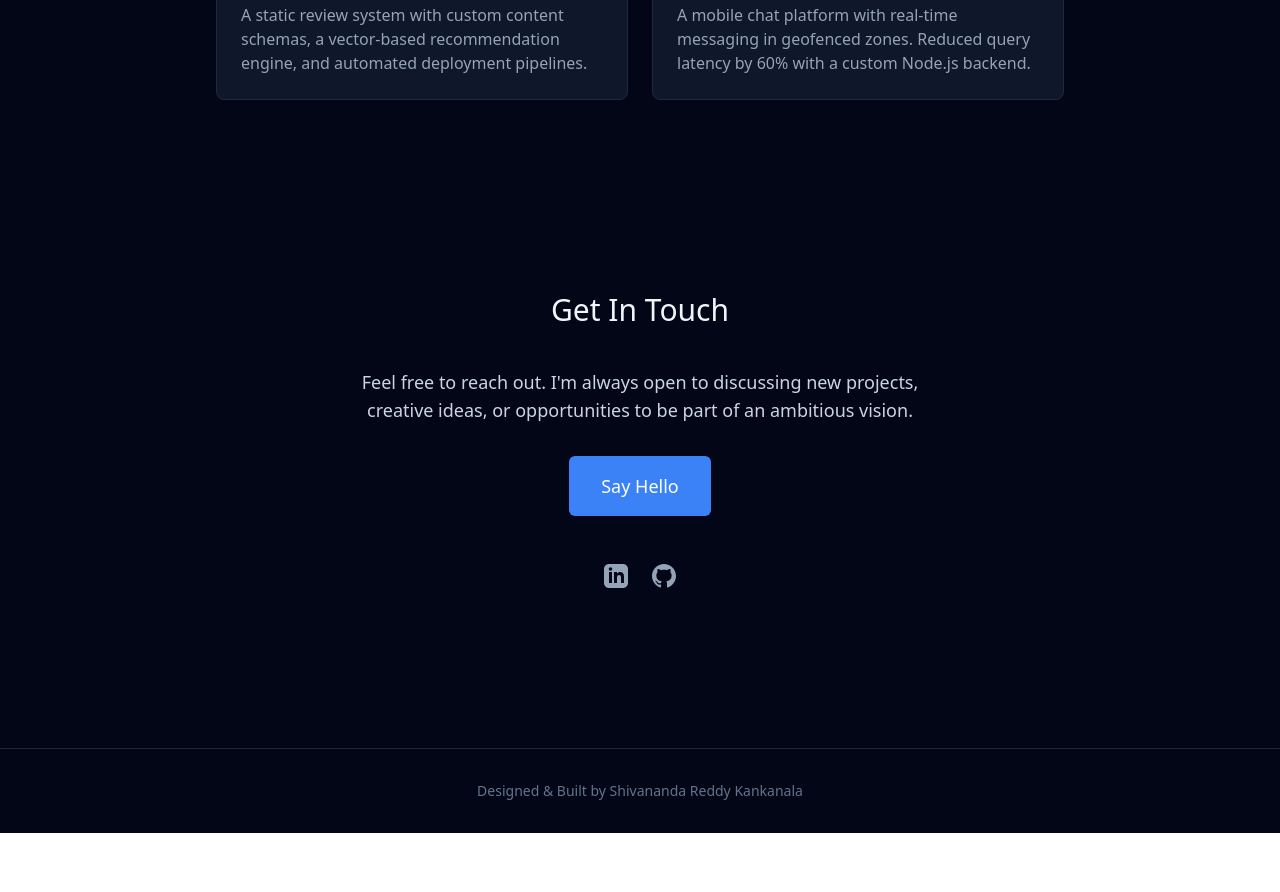
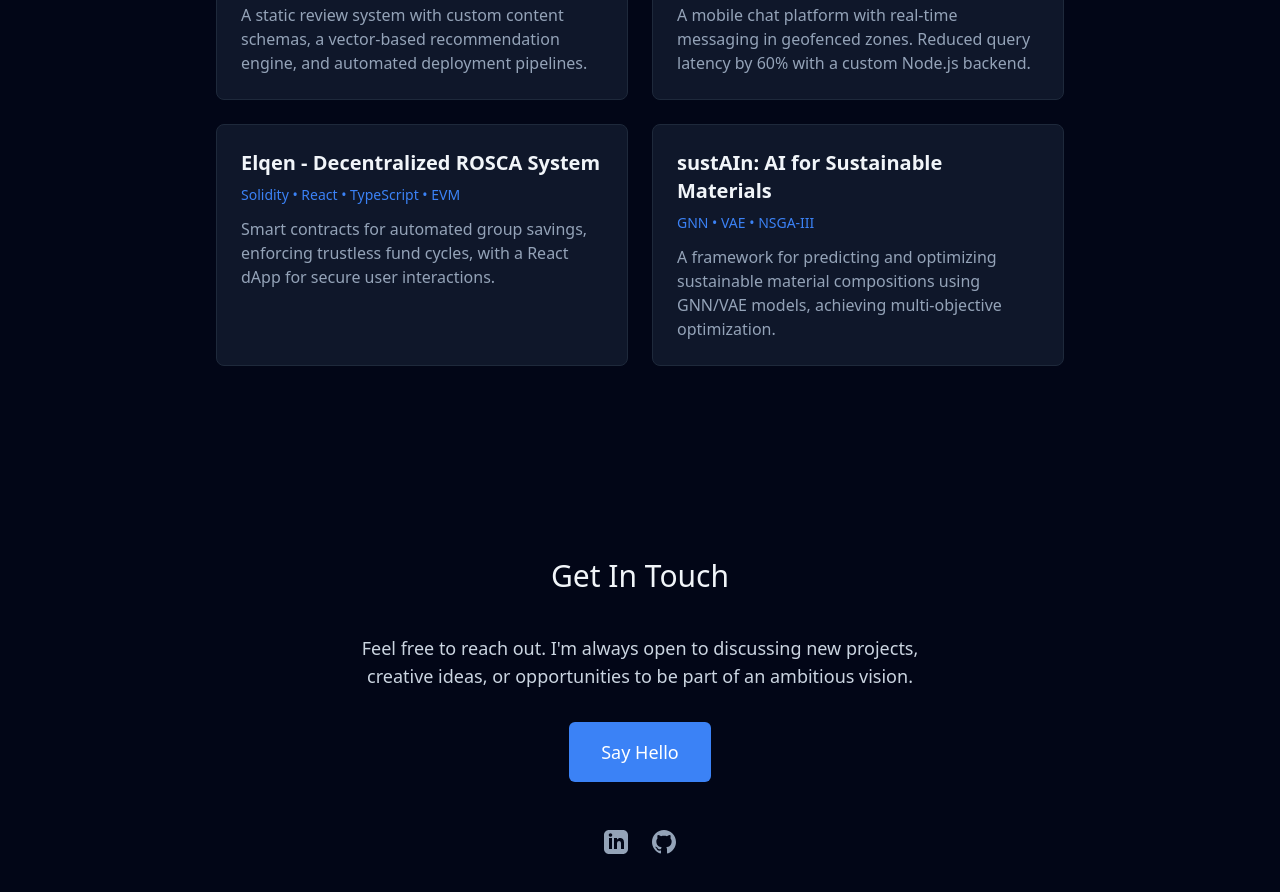
Before and after one commit to sh1vananda/portfolio, a React (Create React App) app: page / in a window 1280 px wide. Shown: the part 3660-4552 px from the top of the page. Before the commit the page ends 4493 px from the top, so only its background shows below. Built offline with nearby package versions, Linux system fonts and the light colour scheme.

Commit message:
update projects

```diff
--- a/src/App.js
+++ b/src/App.js
@@ -135,6 +135,16 @@ const resumeData = {
       name: 'Hyperlocal Chat Application',
       technologies: ['Flutter', 'Node.js', 'Firebase'],
       description: 'A mobile chat platform with real-time messaging in geofenced zones. Reduced query latency by 60% with a custom Node.js backend.'
+    },
+    {
+      name: 'Elqen - Decentralized ROSCA System',
+      technologies: ['Solidity', 'React', 'TypeScript', 'EVM'],
+      description: 'Smart contracts for automated group savings, enforcing trustless fund cycles, with a React dApp for secure user interactions.'
+    },
+    {
+      name: 'sustAIn: AI for Sustainable Materials',
+      technologies: ['GNN', 'VAE', 'NSGA-III'],
+      description: 'A framework for predicting and optimizing sustainable material compositions using GNN/VAE models, achieving multi-objective optimization.'
     },
   ],
 };
```
